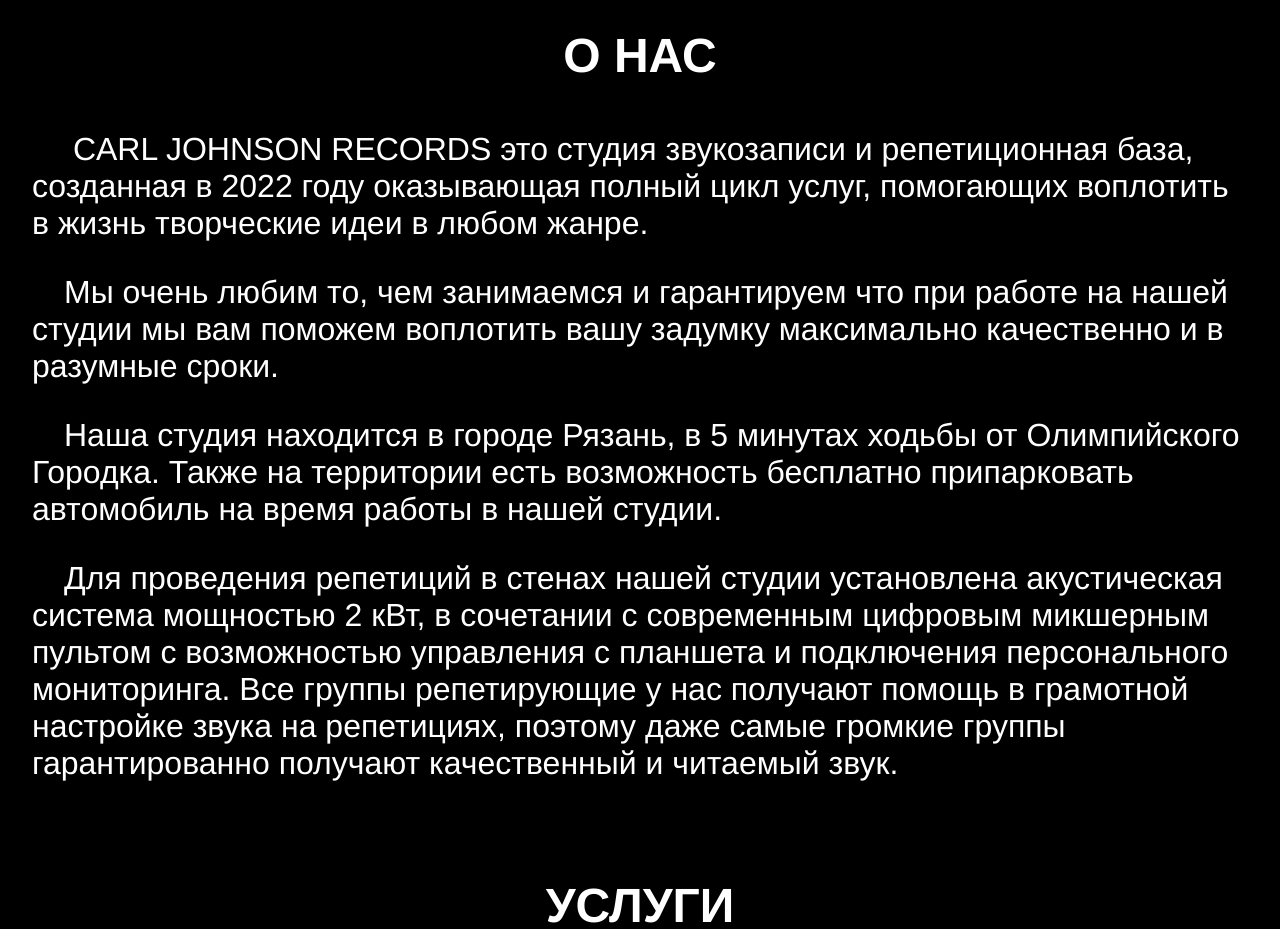
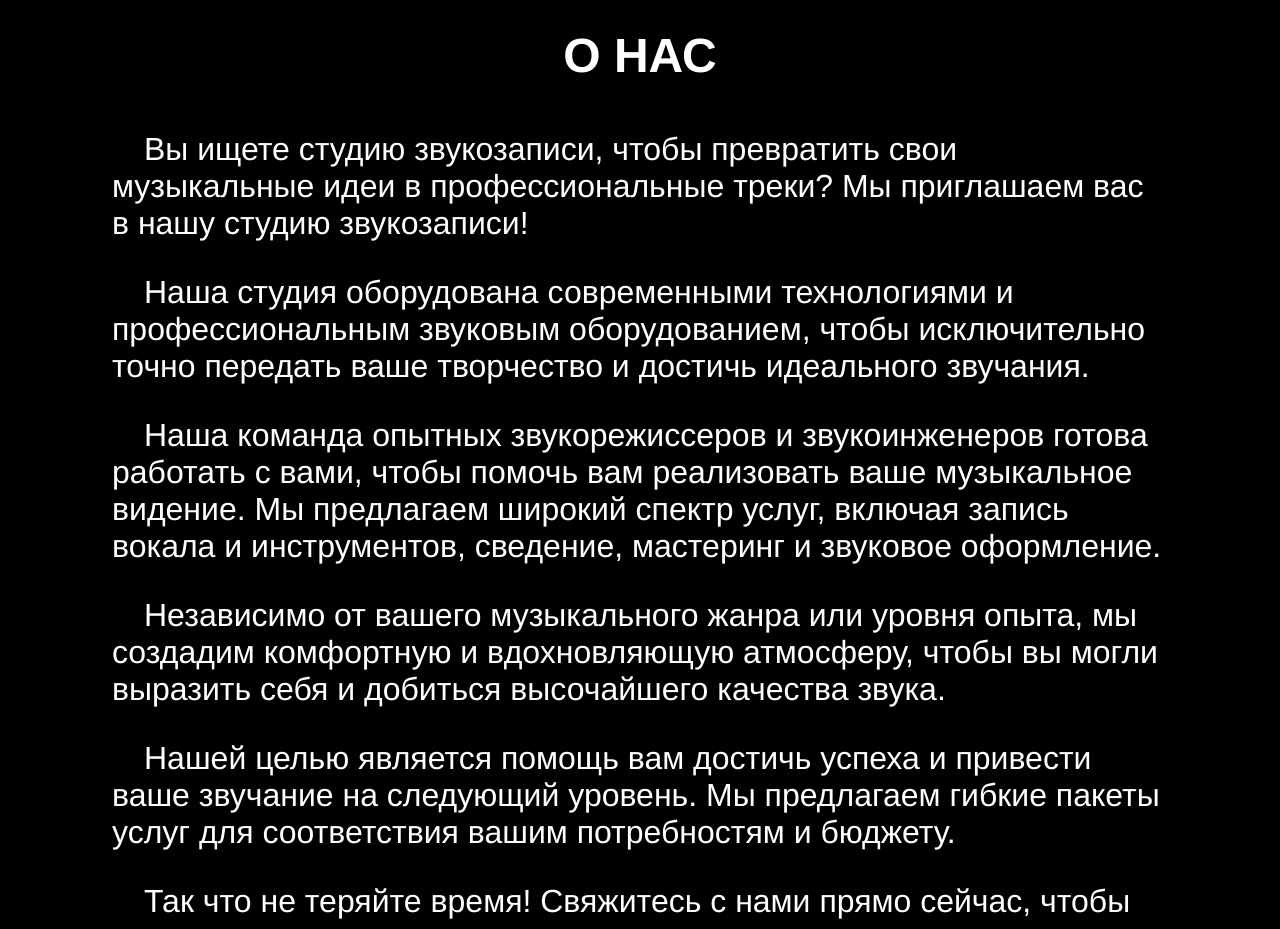
Before and after one commit to temqua/carljohnsonrecords, a SvelteKit app: page / in a window 1280 px wide. Shown: the part 820-1749 px from the top of the page. Built offline with nearby package versions, Linux system fonts and the light colour scheme.

Commit message:
:lipstick: updated link to contacts. Updated main page content. Updated link to telegram.

```diff
--- a/src/lib/components/Links.svelte
+++ b/src/lib/components/Links.svelte
@@ -1,6 +1,6 @@
 <div class="links">
 	<a target="_blank" rel="noreferrer" href="https://vk.com/cj_rec" class="vk-link" />
-	<a target="_blank" rel="noreferrer" href="https://t.me/grawler" class="tg-link" />
+	<a target="_blank" rel="noreferrer" href="https://t.me/cjrecbooking_bot" class="tg-link" />
 	<a target="_blank" rel="noreferrer" href="https://instagram.com/cj_rec" class="insta-link"></a>
 	<span class="insta-remark">*</span>
 </div>
--- a/src/routes/+layout.svelte
+++ b/src/routes/+layout.svelte
@@ -1,7 +1,7 @@
 <script>
+	import Footer from '$lib/components/Footer.svelte';
+	import Header from '$lib/components/Header.svelte';
 	import '../global.css';
-	import Header from '$lib/components/Header.svelte';
-	import Footer from '$lib/components/Footer.svelte';
 </script>
 
 <svelte:head>
--- a/src/routes/+page.svelte
+++ b/src/routes/+page.svelte
@@ -5,44 +5,43 @@
 
 <section id="main">
 	<div id="main-logo" />
-	<a id="scroll_bottom" class="text-center" href="#contacts">
-		<img src="/arrow-down.svg" alt="" />
-	</a>
+	<a id="scroll_bottom" href="#contacts" />
 </section>
 <section id="studio">
 	<h1>О нас</h1>
+	<div id="studio-content">
 		<p>
-		&emsp; CARL JOHNSON RECORDS это студия звукозаписи и репетиционная база, созданная в 2022 году
-		оказывающая полный цикл услуг, помогающих воплотить в жизнь творческие идеи в любом жанре.
+			&emsp;Вы ищете студию звукозаписи, чтобы превратить свои музыкальные идеи в профессиональные
+			треки? Мы приглашаем вас в нашу студию звукозаписи!
 		</p>
 		<p>
-		&emsp;Мы очень любим то, чем занимаемся и гарантируем что при работе на нашей студии мы вам
-		поможем воплотить вашу задумку максимально качественно и в разумные сроки.
+			&emsp;Наша студия оборудована современными технологиями и профессиональным звуковым
+			оборудованием, чтобы исключительно точно передать ваше творчество и достичь идеального
+			звучания.
 		</p>
 		<p>
-		&emsp;Наша студия находится в городе Рязань, в 5 минутах ходьбы от Олимпийского Городка. Также
-		на территории есть возможность бесплатно припарковать автомобиль на время работы в нашей студии.
+			&emsp;Наша команда опытных звукорежиссеров и звукоинженеров готова работать с вами, чтобы
+			помочь вам реализовать ваше музыкальное видение. Мы предлагаем широкий спектр услуг, включая
+			запись вокала и инструментов, сведение, мастеринг и звуковое оформление.
 		</p>
 		<p>
-		&emsp;Для проведения репетиций в стенах нашей студии установлена акустическая система мощностью
-		2 кВт, в сочетании с современным цифровым микшерным пультом с возможностью управления с планшета
-		и подключения персонального мониторинга. Все группы репетирующие у нас получают помощь в
-		грамотной настройке звука на репетициях, поэтому даже самые громкие группы гарантированно
-		получают качественный и читаемый звук.
+			&emsp;Независимо от вашего музыкального жанра или уровня опыта, мы создадим комфортную и
+			вдохновляющую атмосферу, чтобы вы могли выразить себя и добиться высочайшего качества звука.
 		</p>
+		<p>
+			&emsp;Нашей целью является помощь вам достичь успеха и привести ваше звучание на следующий
+			уровень. Мы предлагаем гибкие пакеты услуг для соответствия вашим потребностям и бюджету.
+		</p>
+		<p>
+			&emsp;Так что не теряйте время! Свяжитесь с нами прямо сейчас, чтобы запланировать вашу
+			следующую запись и начать воплощать ваши музыкальные мечты!
+		</p>
+	</div>
 </section>
 <Services />
 <section id="contacts">
 	<h1>Контакты</h1>
 	<div id="contacts-container">
-		<div>
-			<iframe
-				id="map"
-				src="https://yandex.ru/map-widget/v1/?z=12&ol=biz&oid=226912412712"
-				frameborder="0"
-				title="map"
-			/>
-		</div>
 		<div id="contacts-links">
 			<h1 id="address" class="contact uppercase text-center">г. Рязань, ул. Полевая, д.58</h1>
 			<Links />
@@ -55,6 +54,14 @@
 			<div class="contact">
 				<a href="mailto:cj.rec@ya.ru" class="uppercase text-cetner">cj.rec@ya.ru</a>
 			</div>
+		</div>
+		<div>
+			<iframe
+				id="map"
+				src="https://yandex.ru/map-widget/v1/?z=12&ol=biz&oid=226912412712"
+				frameborder="0"
+				title="map"
+			/>
 		</div>
 	</div>
 </section>
@@ -102,8 +109,8 @@
 	}
 
 	#map {
-		width: 1000px;
-		height: 600px;
+		width: 700px;
+		height: 400px;
 		padding: 0;
 		margin: 0;
 
@@ -147,13 +154,24 @@
 		align-items: center;
 	}
 
+	#studio-content {
+		padding: 0 5rem;
+	}
+
 	#scroll_bottom {
-		display: none;
-
-		@media all and (min-width: 1024px) {
-			display: block;
 		position: absolute;
 		bottom: 3rem;
+		display: inline-block;
+		width: 72px;
+		height: 35px;
+		background-image: url('/arrow-down.svg');
+		background-size: 100%;
+		background-repeat: no-repeat;
+		background-position: center;
+
+		&:hover,
+		&:focus {
+			background-image: url('/arrow-down-hover.svg');
 		}
 	}
 </style>
```
Also changed, not shown: static/arrow-down-hover.svg (added), 1 other file (tests, documents, lock files or other folders). Lines whose indentation alone changed are shown as unchanged.
